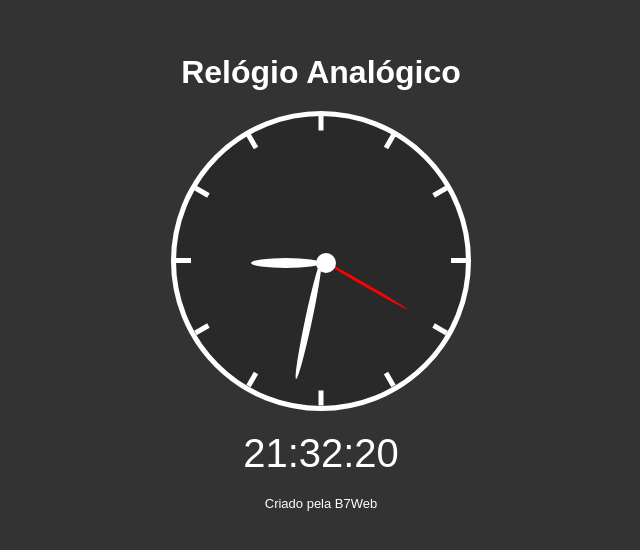
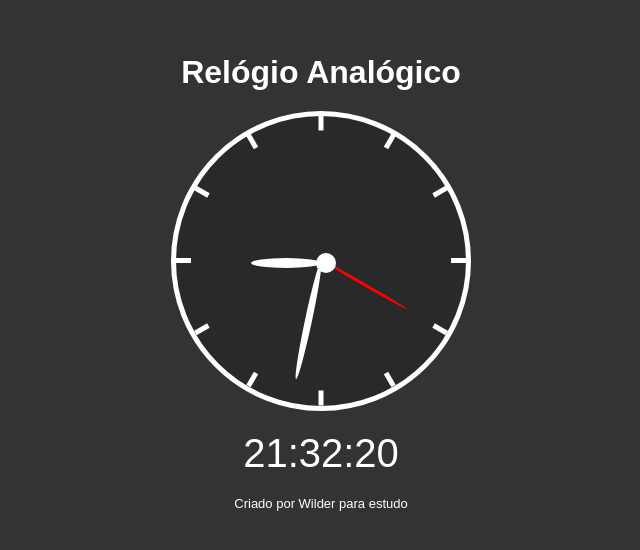
Before and after one commit to wilderbarboza/github.io, a plain HTML site: page relogio/index.html in a window 1280 px wide. Shown: the part 118-668 px from the top of the page, without its empty margins (319-959 px from the left). Drawn offline with Linux system fonts and the light colour scheme.

Commit message:
Update index.html

```diff
--- a/relogio/index.html
+++ b/relogio/index.html
@@ -34,7 +34,7 @@
     </div>
     <div class="digital">--:--:--</div>
 
-    <footer>Criado pela B7Web</footer>
+    <footer>Criado por Wilder para estudo</footer>
 
     <script src="script.js"></script>
 </body>
```
